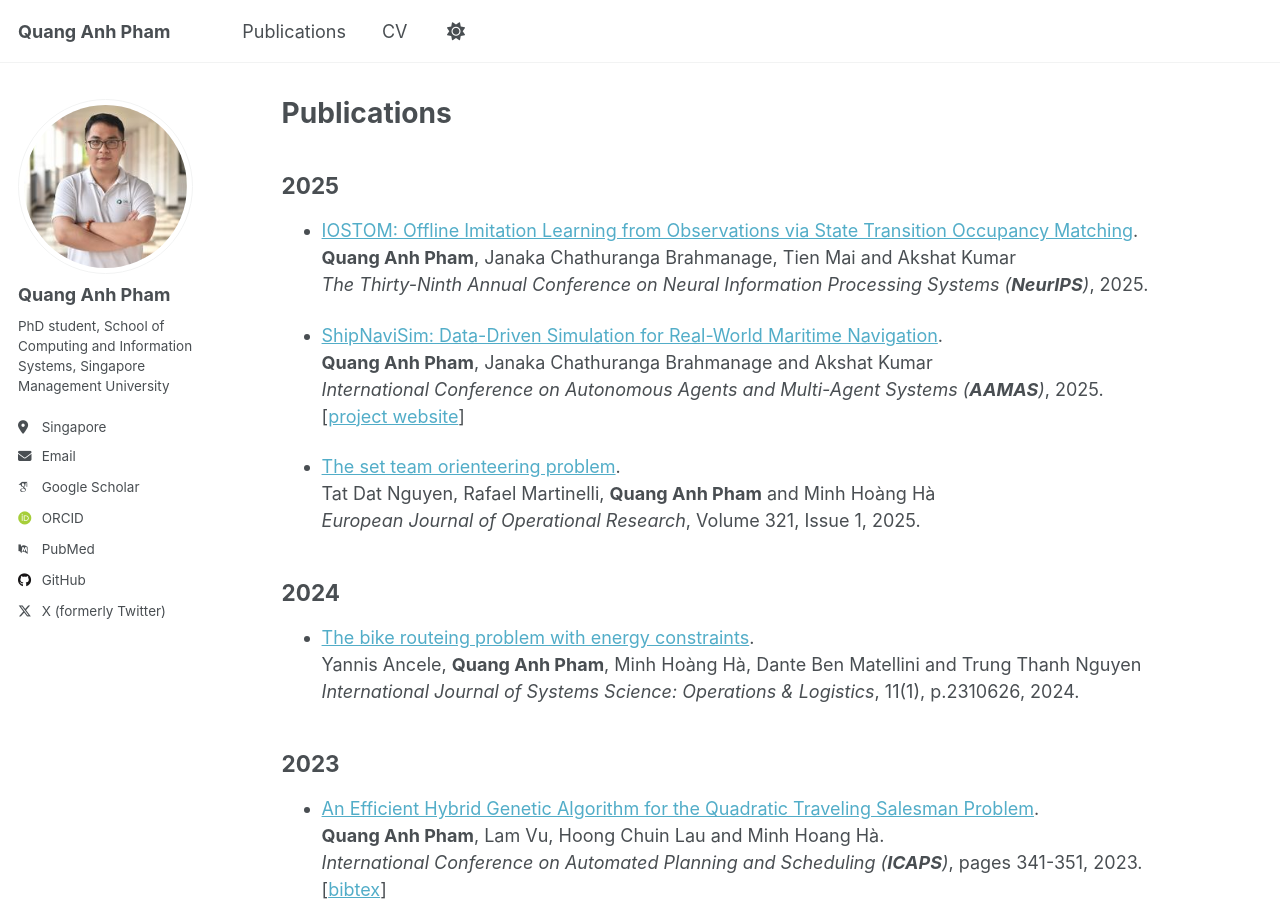
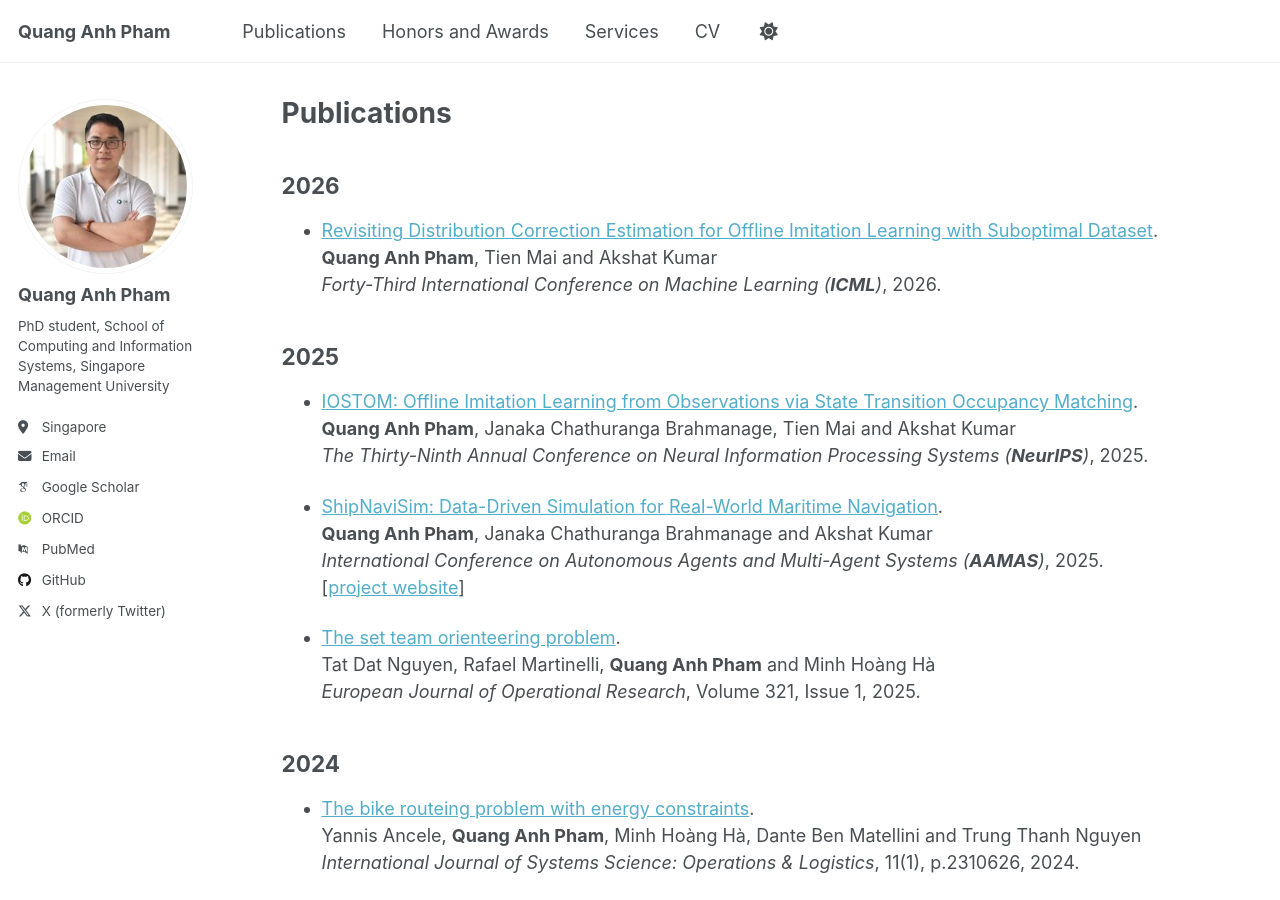
Before and after one commit to quanganh1999/quanganh1999.github.io, a Jekyll site: the page built from _pages/publications.md, in a window 1280 px wide and 900 px high. Built offline with Jekyll 4.4.1, drawn with Linux system fonts in a browser that asks for light colours; some web fonts are replaced; a script that is not in the unit is left out.

Commit message:
update 08/26

```diff
--- a/_data/navigation.yml
+++ b/_data/navigation.yml
@@ -10,6 +10,12 @@
 main:
   - title: "Publications"
     url: /publications/
+
+  - title: "Honors and Awards"
+    url: /honors/
+
+  - title: "Services"
+    url: /services/
 
   # - title: "Talks"
   #   url: /talks/
--- a/_pages/publications.md
+++ b/_pages/publications.md
@@ -6,6 +6,10 @@ author_profile: true
 ---
 
 {% include base_path %}
+## 2026
+* [Revisiting Distribution Correction Estimation for Offline Imitation Learning with Suboptimal Dataset](https://icml.cc/virtual/2026/poster/65281).
+    **Quang Anh Pham**, Tien Mai and Akshat Kumar
+    <i>Forty-Third International Conference on Machine Learning (**ICML**)</i>, 2026.
 
 ## 2025
 * [IOSTOM: Offline Imitation Learning from Observations via State Transition Occupancy Matching](https://neurips.cc/virtual/2025/poster/118311).
```
Also changed, not shown: _pages/about.md (+2 -0 lines), _pages/honors.md (added, +29 -0 lines), _pages/services.md (added, +19 -0 lines), 3 other files.
